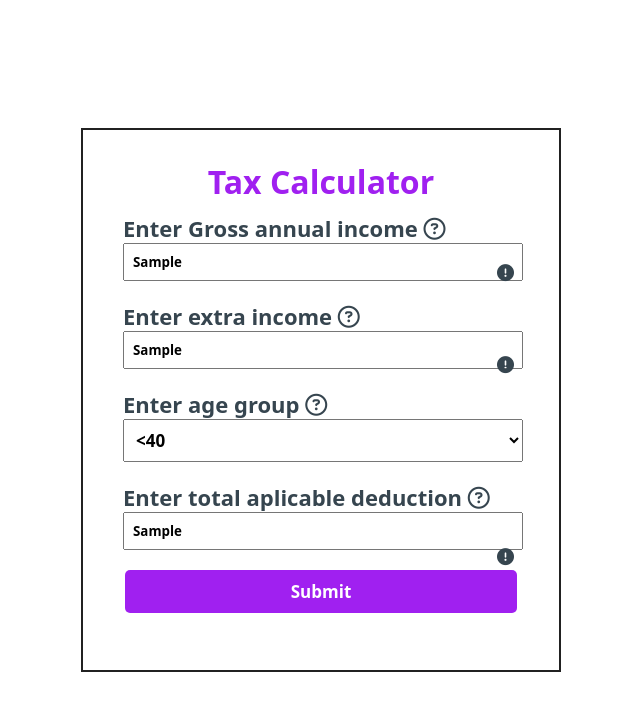
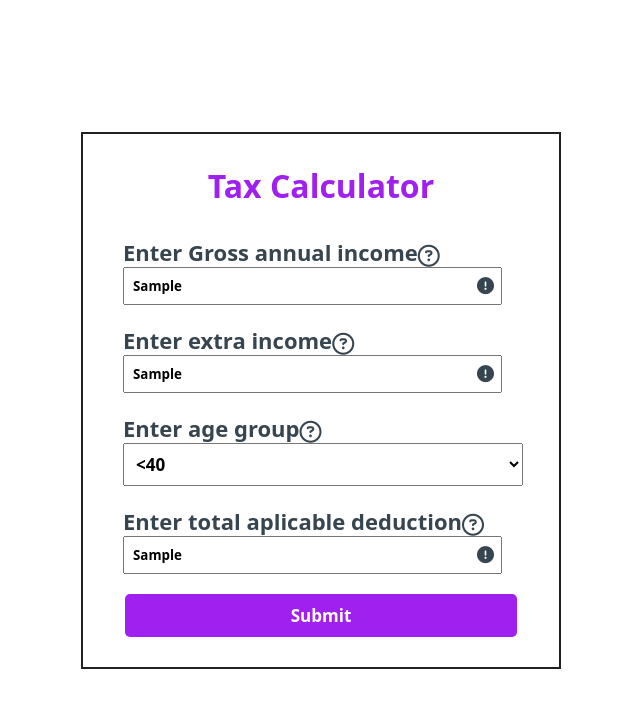
Before and after one commit to VikeshKumar64/Tax-Calculator, a plain HTML site: page index.html in a window 1280 px wide. Both pictures are taken after typing "Sample", "Sample", "Sample" into the empty fields and a click on the button "Submit". Shown: the whole page, without its empty margins (319-959 px from the left). Drawn offline with Linux system fonts and the light colour scheme.

Commit message:
Changes in Icons 15-4-24

```diff
--- a/index.html
+++ b/index.html
@@ -14,7 +14,7 @@
             <div id="heading">Tax Calculator</div>
             <div class="anualIncomeBox">
 
-                <div class="annualdiv">
+                <div class="annualdiv annualdiv1">
                     <label for="annualIncome">Enter Gross annual income</label>
                     <i id="questionMark" class="fa-regular fa-circle-question"></i>
                     <div id="tooltipQuestionMark" class="tooltip">Gross annual income is your total salary in a year before any deduction</div>
@@ -31,9 +31,9 @@
             </div>
 
 
-            <div class="extraIncomeBox">
+            <div class="extraIncomeBox ">
 
-                <div class="extradiv">
+                <div class="extradiv extradiv1">
                     <label for="extraIncome">Enter extra income</label>
                     <i id="questionMark1" class="fa-regular fa-circle-question"></i>
                     <div id="tooltipQuestionMark1" class="tooltip">Extra Income From Your Other Source of Income</div>
@@ -49,7 +49,7 @@
             </div>
 
             <div class="ageBox">
-                <div class="agediv">
+                <div class="agediv agediv1">
                     <label for="age">Enter age group</label>
                     <i id="questionMark2" class="fa-regular fa-circle-question"></i>
                     <div id="tooltipQuestionMark2" class="tooltip">Select Age for Calculate Taxable Amount</div>
@@ -65,7 +65,7 @@
             <div class="deductionBox">
 
 
-                <div class="diductiondiv">
+                <div class="diductiondiv diductiondiv1">
                     <label for="tDeductions">Enter total aplicable deduction</label>
                     <i id="questionMark3" class="fa-regular fa-circle-question"></i>
                     <div id="tooltipQuestionMark3" class="tooltip">Gross Deduction Amount ( Total expense Amount)</div>
@@ -97,6 +97,9 @@
             <div class="textDiduction">
                 after tax Deduction
             </div>
+            <div class="taxis">
+
+            </div>
             <button id="closeButton">Close</button>
         </div>
 
--- a/script.js
+++ b/script.js
@@ -177,9 +177,11 @@ submitButton.addEventListener("click",()=>{
 
     const answerBox = document.getElementById("answerBox");
     const textArea = document.querySelector(".textAnswer");
+    const taxis = document.querySelector(".taxis");
 
     textArea.textContent = totalIncome - tax;
     answerBox.style.display = "flex";
+    taxis.textContent = `Your tax is ( ${tax} )`;
 
 
     console.log("Tax: ", tax);
--- a/styles.css
+++ b/styles.css
@@ -15,7 +15,7 @@
 #box{
     border: 2px solid #212121;
     width: 30rem;
-    height: 68%;
+    height: auto;
     display: flex;
     flex-direction: column;
     padding: 30px;
@@ -31,6 +31,7 @@
     color: #A020F0;
     font-size:xx-large;
     font-weight: 700;
+    margin-bottom: 20px;
 }
 
 .anualIncomeBox ,.extraIncomeBox ,.ageBox ,.deductionBox{
@@ -115,27 +116,36 @@
     cursor: pointer;
 }
 
+
+.annualdiv,.extradiv,.agediv,.diductiondiv{
+    display: flex;
+}
+.annualdiv1,.extradiv1,.agediv1,.diductiondiv1{
+    display: flex;
+    align-items: end;
+}
+
 #symbol{
     font-size: 17px;
-    position: absolute;
-    bottom: 72%;
-    left: 87%;
+    position: relative;
     cursor: pointer;
     display: none;
+    right: 25px;
+    top: 10px;
 }
 #symbol1{
     font-size: 17px;
-    position: absolute;
-    bottom: 55%;
-    left: 87%;
+    position: relative;
+    top: 10px;
+    right: 25px;
     cursor: pointer;
     display: none;
 }
 #symbol2{
     font-size: 17px;
-    position: absolute;
-    bottom: 19.5%;
-    left: 87%;
+    position: relative;
+    top: 10px;
+    right: 25px;
     cursor: pointer;
     display: none;
 }
@@ -153,12 +163,12 @@
 
 /* Adjust position of the tooltip */
 #tooltip {
-    top: 22.5%;
+    top: 25.5%;
     left: 95%;
     display: none;
 }
 #tooltip1 {
-    top: 39.5%;
+    top: 42.1%;
     left: 95%;
     display: none;
 }
@@ -183,12 +193,12 @@
     color: white;
     padding: 5px;
     border-radius: 5px;
-    display: none;
     font-size: 14px;
     width: 200px;
-    top: 3%;
+    top: 8%;
     left: 87%;
     transform: translateX(-50%);
+    display: none;
 }
 
 #tooltipQuestionMark1 {
@@ -197,12 +207,12 @@
     color: white;
     padding: 5px;
     border-radius: 5px;
-    display: none;
     font-size: 14px;
     width: 200px;
-    top: 24%;
-    left: 71%;
+    top: 27%;
+    left: 70%;
     transform: translateX(-50%);
+    display: none;
 }
 #tooltipQuestionMark2 {
     position: absolute;
@@ -210,12 +220,12 @@
     color: white;
     padding: 5px;
     border-radius: 5px;
-    display: none;
     font-size: 14px;
     width: 200px;
-    top: 41%;
-    left: 66%;
+    top: 44%;
+    left: 64%;
     transform: translateX(-50%);
+    display: none;
 }
 #tooltipQuestionMark3 {
     position: absolute;
@@ -223,10 +233,10 @@
     color: white;
     padding: 5px;
     border-radius: 5px;
-    display: none;
     font-size: 14px;
     width: 350px;
     top: 64%;
     left: 111%;
     transform: translateX(-50%);
+    display: none;
 }
```
